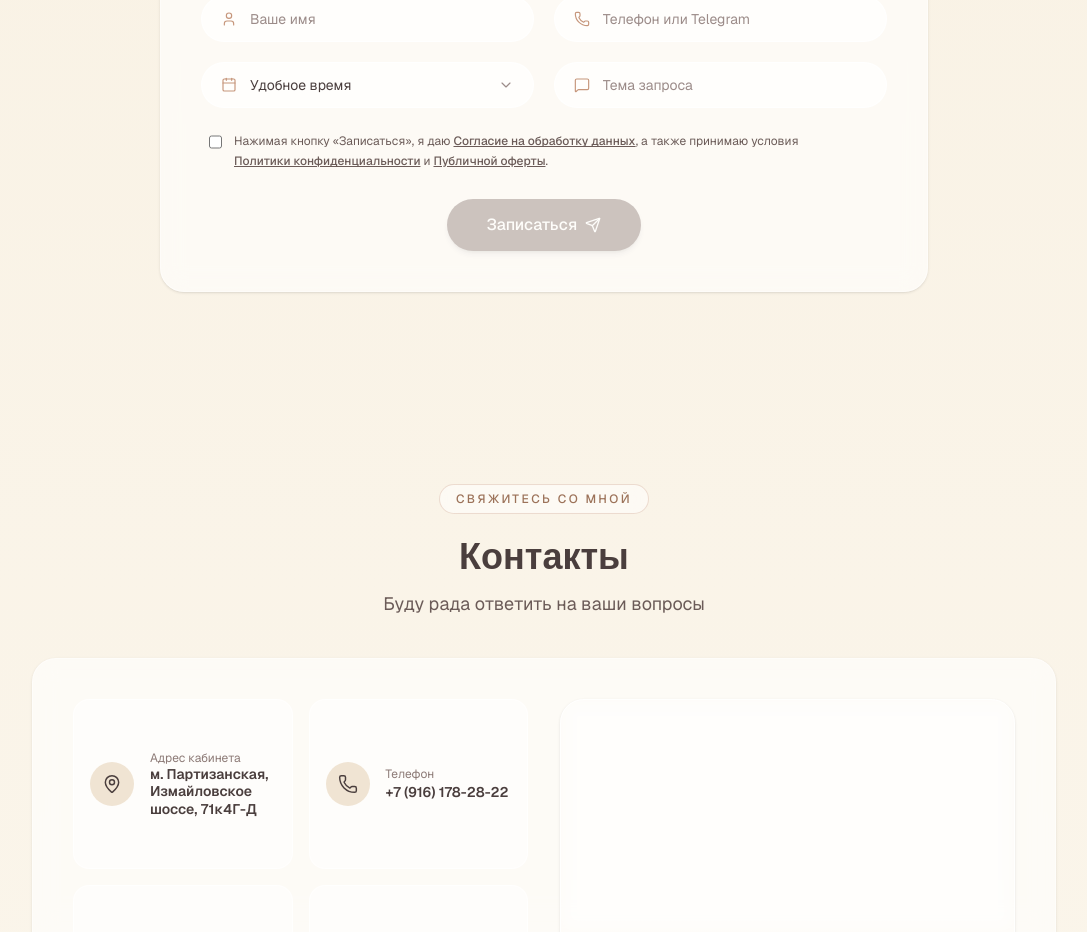
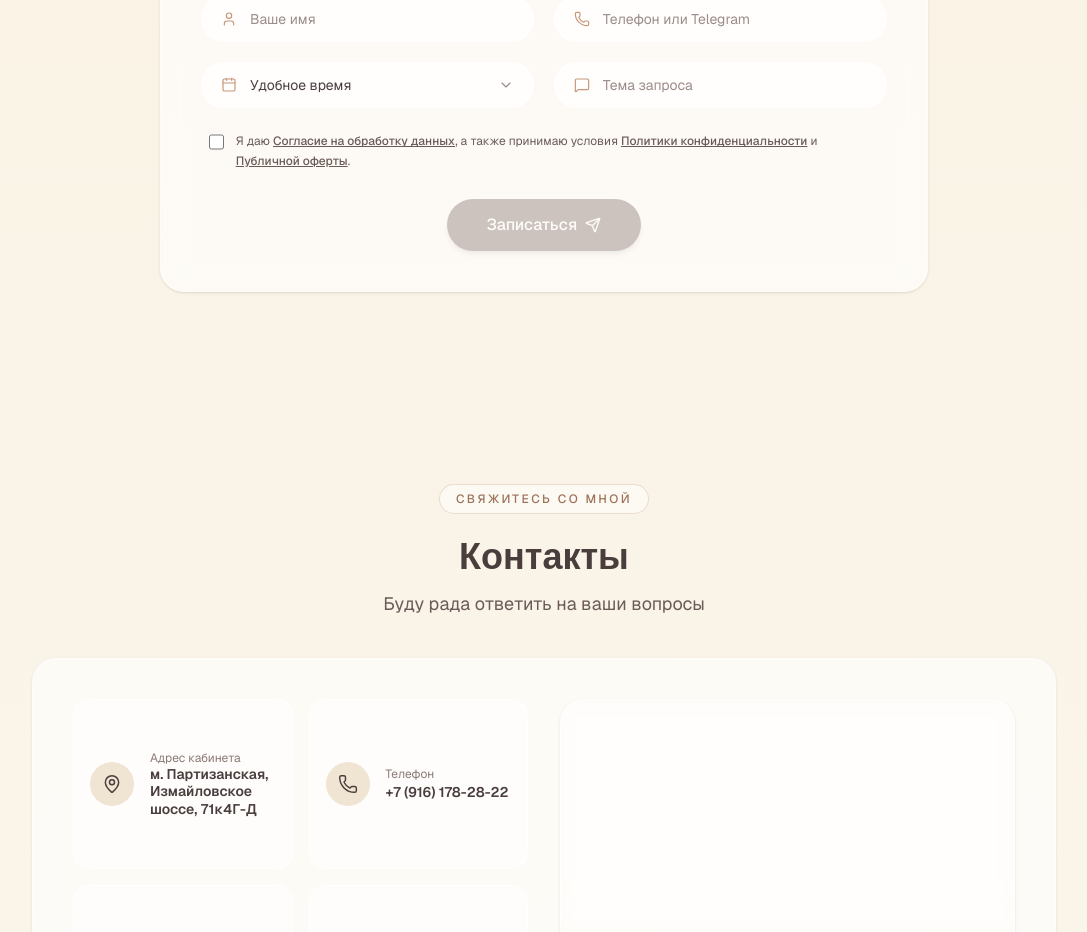
Before and after one commit to DmSharygin/PsySharyginaLanding, a Next.js app: page / in a window 1280 px wide. Shown: the part 8400-9332 px from the top of the page, without its empty margins (96-1183 px from the left). Built offline with nearby package versions, Linux system fonts and the light colour scheme.

Commit message:
изменена подпись чекбокса сбор данных

```diff
--- a/app/page.tsx
+++ b/app/page.tsx
@@ -1195,7 +1195,7 @@ export default function Home() {
                   className="mt-0.5 h-4 w-4 rounded border-gray-300 accent-[#C6967B] focus:ring-[#C6967B]"
                 />
                 <label htmlFor="agreed" className="text-xs leading-relaxed text-[#6B5B58] select-none">
-                  Нажимая кнопку «Записаться», я даю{' '}
+                  Я даю{' '}
                   <button
                     type="button"
                     onClick={() => setActiveDoc('consent')}
```
